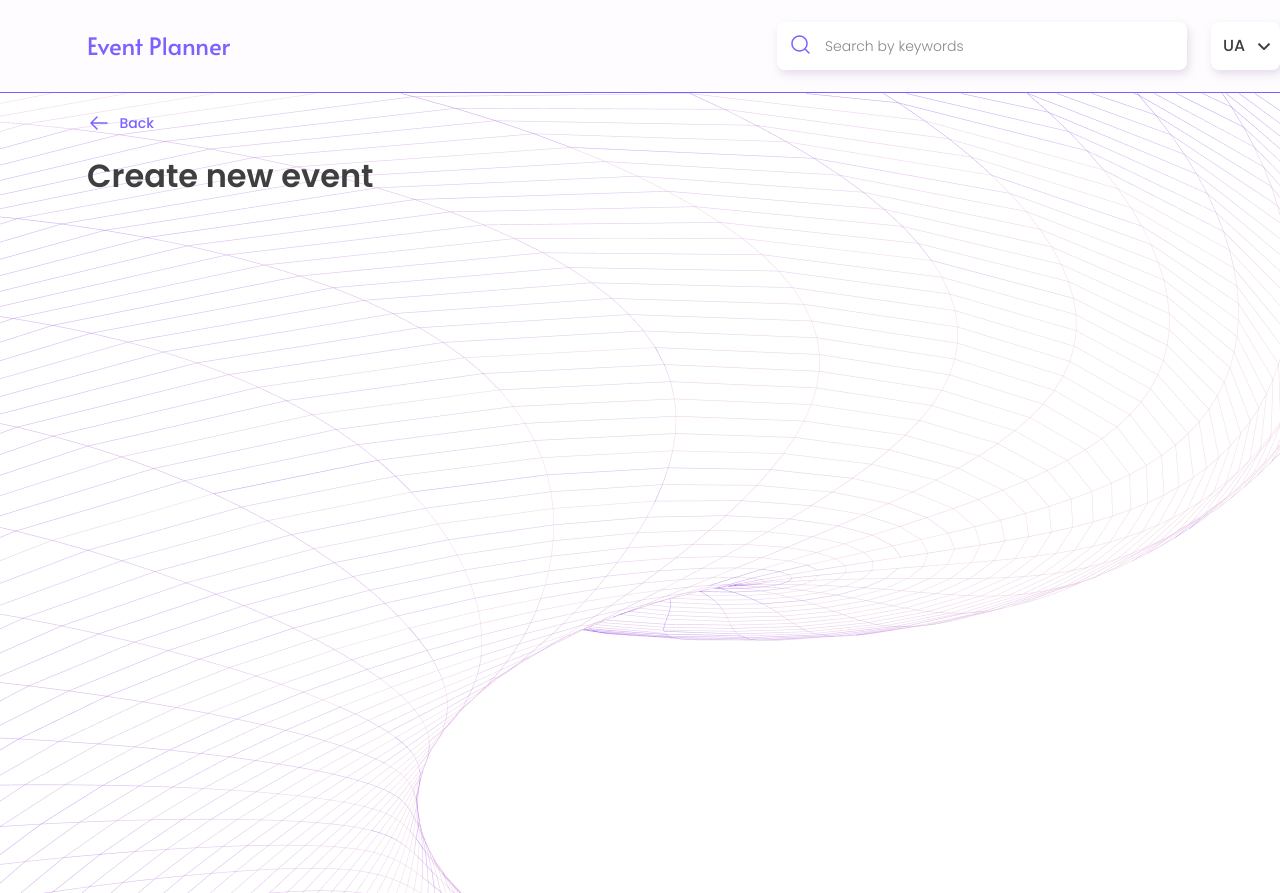
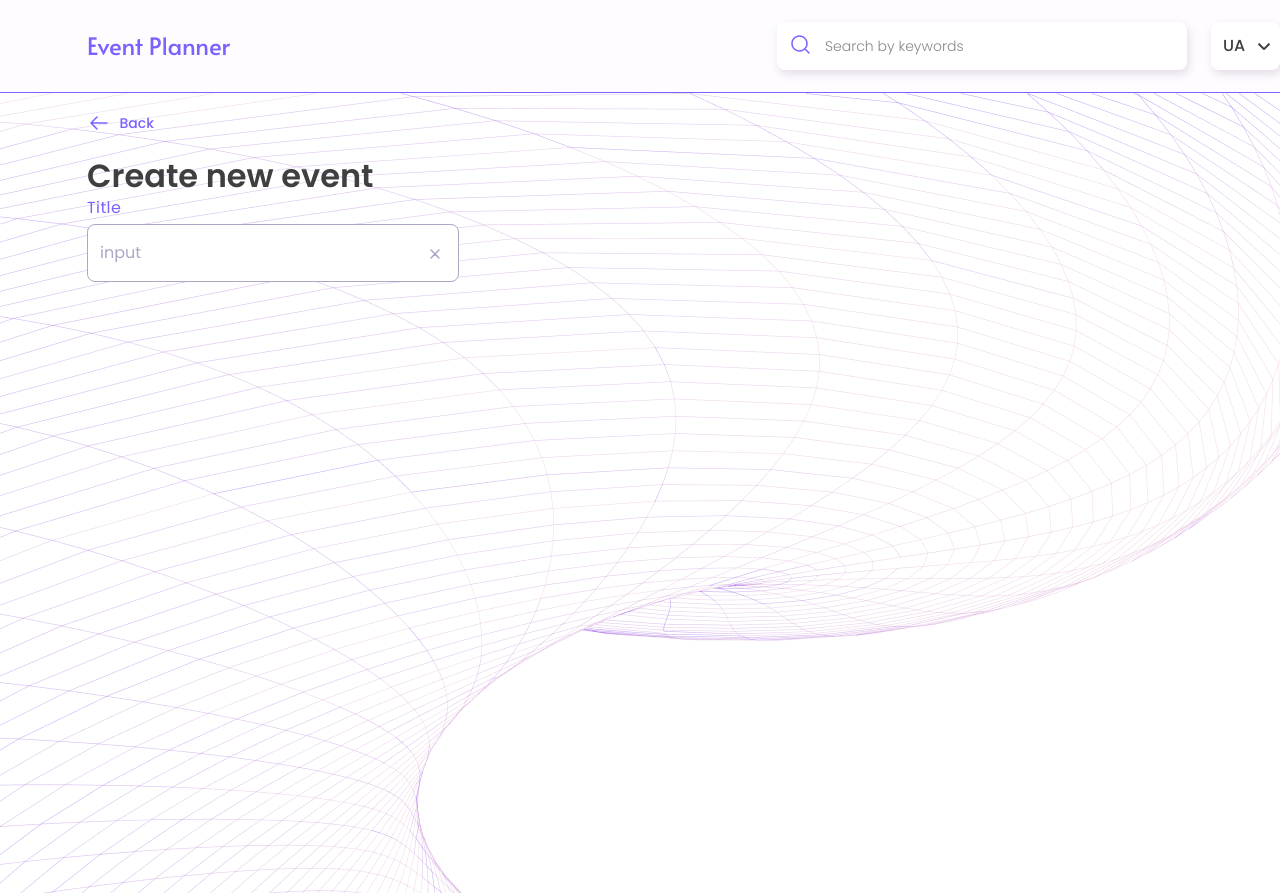
Before and after one commit to TarasIT/event-planner, a React (Create React App) app: page /event-planner/create-event in a window 1280 px wide. Built offline with nearby package versions, Linux system fonts and the light colour scheme.

Commit message:
title input is created

```diff
--- /dev/null
+++ b/src/components/NewEventForm/NewEventForm.styled.tsx
@@ -0,0 +1,118 @@
+import { css, styled } from "styled-components";
+
+interface CreateEventFormProps {
+  titleInputValue?: string;
+  isTitleIputValid?: boolean;
+  isTitleIputCompleted?: boolean;
+}
+
+export const CreateEventForm = styled.form`
+  position: relative;
+`;
+
+export const SvgDeleteIcon = styled.svg<CreateEventFormProps>`
+  position: absolute;
+  bottom: 16px;
+  right: 12px;
+  width: 24px;
+  height: 24px;
+  cursor: pointer;
+
+  transition: stroke 300ms;
+  stroke: ${({ titleInputValue, isTitleIputValid, isTitleIputCompleted }) => {
+    if (titleInputValue && isTitleIputValid) return "#7b61ff";
+    if (!isTitleIputValid) return "#ff2b77";
+    if (!titleInputValue || isTitleIputCompleted) return "#aca7c3";
+  }};
+`;
+
+export const TitleInput = styled.input<CreateEventFormProps>`
+  display: flex;
+  justify-content: space-between;
+  align-items: center;
+
+  width: 100%;
+  padding: 16px 12px;
+  border-radius: 8px;
+  border: 1px solid;
+  border-color: ${({
+    titleInputValue,
+    isTitleIputValid,
+    isTitleIputCompleted,
+  }) => {
+    if (titleInputValue && isTitleIputValid && !isTitleIputCompleted) {
+      return "#aca7c3";
+    }
+    if (!isTitleIputValid) return "#ff2b77";
+    if (!titleInputValue) return "#aca7c3";
+    if (titleInputValue && isTitleIputValid && isTitleIputCompleted) {
+      return "#7b61ff";
+    }
+  }};
+  transition: border-color 300ms;
+
+  color: #3f3f3f;
+  font-family: Poppins;
+  font-size: 16px;
+  font-style: normal;
+  font-weight: 400;
+  line-height: 24px;
+
+  &::placeholder {
+    color: #aca7c3;
+  }
+`;
+
+export const InvalidInputTitle = styled.span`
+  position: absolute;
+  right: 19px;
+  bottom: -20px;
+
+  color: #ff2b77;
+  text-align: right;
+  font-family: Poppins;
+  font-size: 12px;
+  font-style: normal;
+  font-weight: 400;
+  line-height: 16px;
+`;
+
+export const TitleLabel = styled.label`
+  position: relative;
+  display: block;
+  width: 372px;
+
+  color: #7b61ff;
+  font-family: Poppins;
+  font-size: 16px;
+  font-style: normal;
+  font-weight: 400;
+  line-height: 16px;
+  letter-spacing: 0.4px;
+
+  ${css`
+    @media screen and (max-width: 767px) {
+      width: 240px;
+      margin-left: auto;
+      margin-right: auto;
+    }
+    @media screen and (min-width: 768px) and (max-width: 1279px) {
+      width: 308px;
+    }
+  `}
+`;
+
+export const Title = styled.span`
+  display: block;
+  margin-bottom: 8px;
+`;
+
+export const SvgSelectIcon = styled.svg`
+  position: absolute;
+  top: 50%;
+  left: 12px;
+  transform: translateY(-50%) rotate(-90deg);
+  width: 24px;
+  height: 24px;
+  fill: #7b61ff;
+`;
--- /dev/null
+++ b/src/components/NewEventForm/NewEventForm.tsx
@@ -0,0 +1,88 @@
+import React, { ChangeEvent, FC, useEffect, useRef, useState } from "react";
+import Sprite from "../../assest/images/sprite.svg";
+import {
+  CreateEventForm,
+  Title,
+  TitleLabel,
+  TitleInput,
+  SvgDeleteIcon,
+  InvalidInputTitle,
+  SvgSelectIcon,
+} from "./NewEventForm.styled";
+
+export const NewEventForm: FC = (): JSX.Element => {
+  const [titleInputValue, setTitleInputValue] = useState<string>("");
+  const [isTitleIputValid, setIsTitleIputValid] = useState<boolean>(true);
+  const [isTitleIputCompleted, setIsIputCompleted] = useState<boolean>(false);
+  const titleIputRef = useRef<HTMLInputElement | null>(null);
+
+  useEffect(() => {
+    document.addEventListener("mousedown", handleClickOutsideTitleInput);
+
+    return () => {
+      document.removeEventListener("mousedown", handleClickOutsideTitleInput);
+    };
+  }, []);
+
+  const handleClickOutsideTitleInput = (e: MouseEvent): void => {
+    if (titleIputRef.current !== e.target) {
+      setIsIputCompleted(true);
+    } else {
+      setIsIputCompleted(false);
+    }
+  };
+
+  const cleanTitleInput = (): void => {
+    setTitleInputValue("");
+    setIsTitleIputValid(true);
+  };
+
+  const validateIput = (inputValue: string): boolean => {
+    const hasComasAndDots = /[.,]/.test(inputValue);
+    if (hasComasAndDots) {
+      return false;
+    } else {
+      return true;
+    }
+  };
+
+  const handleTitleInputChange = (e: ChangeEvent<HTMLInputElement>): void => {
+    if (!validateIput(e.target.value.trim())) {
+      setIsTitleIputValid(false);
+    } else {
+      setIsTitleIputValid(true);
+    }
+    setTitleInputValue(e.target.value.trim());
+  };
+
+  return (
+    <CreateEventForm>
+      <TitleLabel>
+        <Title>Title</Title>
+        {/* <SvgSelectIcon>
+          <use xlinkHref={`${Sprite}#icon-chevron-left`}></use>
+        </SvgSelectIcon> */}
+        <SvgDeleteIcon
+          onClick={cleanTitleInput}
+          isTitleIputValid={isTitleIputValid}
+          titleInputValue={titleInputValue}
+        >
+          <use xlinkHref={`${Sprite}#icon-cross-small`}></use>
+        </SvgDeleteIcon>
+        <TitleInput
+          type="text"
+          value={titleInputValue}
+          ref={titleIputRef}
+          isTitleIputCompleted={isTitleIputCompleted}
+          isTitleIputValid={isTitleIputValid}
+          onChange={handleTitleInputChange}
+          titleInputValue={titleInputValue}
+          placeholder="input"
+        />
+        {!isTitleIputValid && (
+          <InvalidInputTitle>Invalid input</InvalidInputTitle>
+        )}
+      </TitleLabel>
+    </CreateEventForm>
+  );
+};
--- a/src/pages/CreateEventPage/CreateEventPage.tsx
+++ b/src/pages/CreateEventPage/CreateEventPage.tsx
@@ -1,5 +1,6 @@
 import React, { FC } from "react";
 import Sprite from "../../assest/images/sprite.svg";
+import { NewEventForm } from "../../components/NewEventForm/NewEventForm";
 import {
   Container,
   GoBackLink,
@@ -17,6 +18,7 @@ const CreateEvent: FC = (): JSX.Element => {
         Back
       </GoBackLink>
       <Title>Create new event</Title>
+      <NewEventForm/>
     </Container>
   );
 };
```
Also changed, not shown: src/assest/images/sprite.svg.
